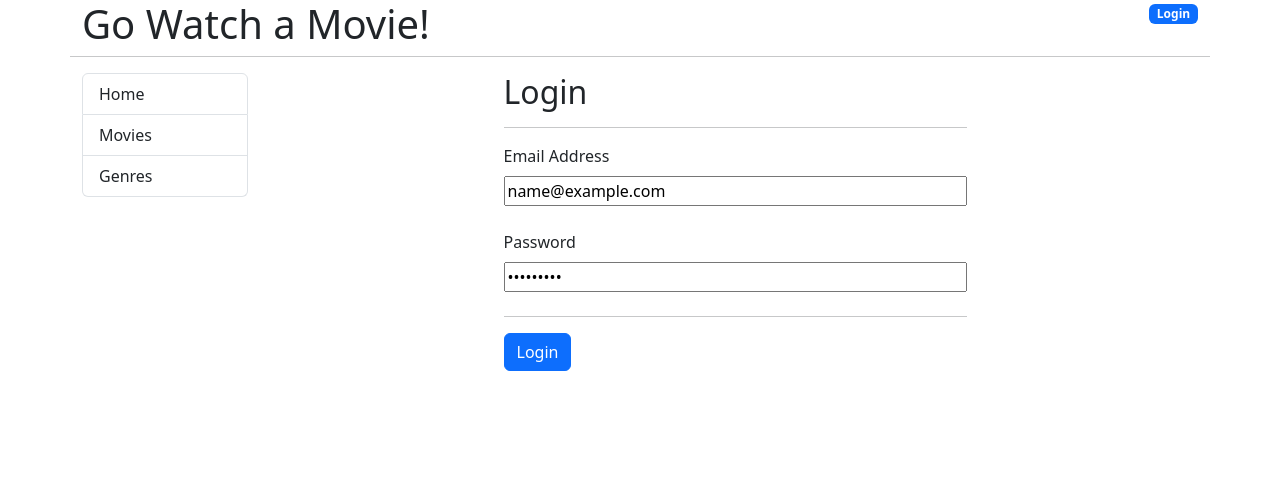
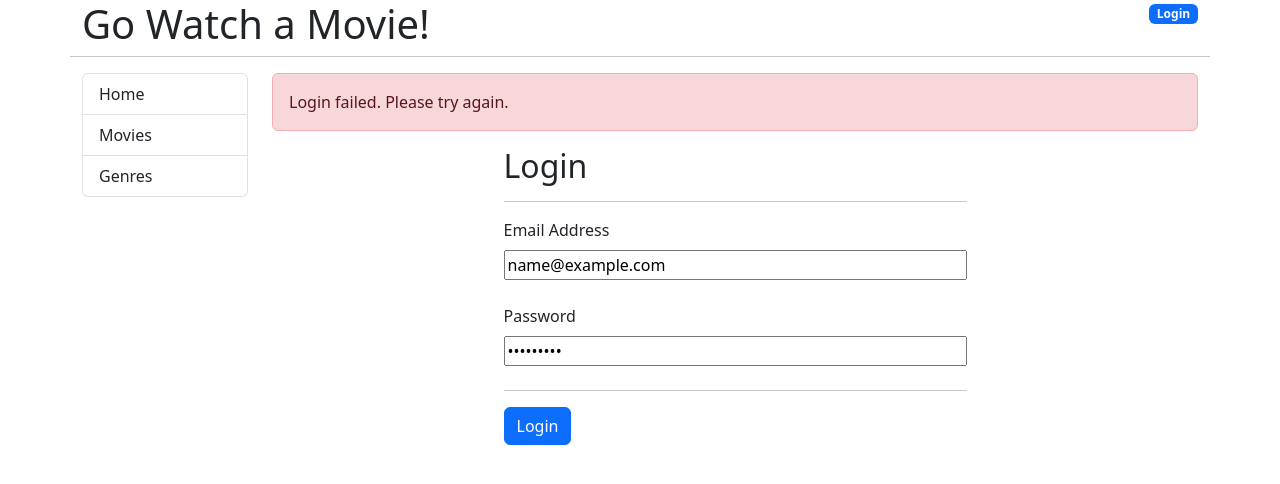
Before and after one commit to far1h/go-movies-front-end, a React (Create React App) app: page /login in a window 1280 px wide. Both pictures are taken after typing "name@example.com", "Sample123" into the empty fields and a click on the input "Login". Shown: the top 484 px of the page. Built offline with nearby package versions, Linux system fonts and the light colour scheme.

Commit message:
Add a new Alert component and navigation when logged in.

```diff
--- a/src/App.js
+++ b/src/App.js
@@ -1,8 +1,11 @@
 import { useState } from "react";
 import { Link, Outlet } from "react-router-dom";
+import Alert from "./components/Alert";
 
 function App() {
   const [jwtToken, setJwtToken] = useState("");
+  const [alertMessage, setAlertMessage] = useState("");
+  const [alertClassName, setAlertClassName] = useState("d-none");
 
   return (
     <div className="container">
@@ -68,10 +71,15 @@
           </nav>
         </div>
         <div className="col-md-10">
-          <Outlet context={{
-            jwtToken,
-            setJwtToken
-          }}/>
+          <Alert className={alertClassName} message={alertMessage} />
+          <Outlet
+            context={{
+              jwtToken,
+              setJwtToken,
+              setAlertMessage,
+              setAlertClassName,
+            }}
+          />
         </div>
       </div>
     </div>
--- /dev/null
+++ b/src/components/Alert.js
@@ -0,0 +1,9 @@
+const Alert = (props) => {
+    return (
+        <div className={"alert " + props.className} role="alert">
+            {props.message}
+        </div>
+    )
+}
+
+export default Alert;
--- a/src/components/Login.js
+++ b/src/components/Login.js
@@ -1,23 +1,29 @@
 import { useState } from "react";
 import Input from "./form/Input";
-import { useOutletContext } from "react-router-dom";
+import { useNavigate, useOutletContext } from "react-router-dom";
 
 const Login = () => {
     const [email, setEmail] = useState("");
     const [password, setPassword] = useState("");
 
     const { setJwtToken } = useOutletContext();
+    const { setAlertMessage } = useOutletContext();
+    const { setAlertClassName } = useOutletContext();
 
+    const navigate = useNavigate();
 
     const handleSubmit = (e) => {
         e.preventDefault();
 
 
         if (email === "admin@example.com" && password === "admin") {
-            alert("Login successful!");
             setJwtToken("dummy-jwt-token");
+            setAlertMessage("");
+            setAlertClassName("d-none");
+            navigate("/");
         } else {
-            alert("Invalid email or password.");
+            setAlertMessage("Login failed. Please try again.");
+            setAlertClassName("alert alert-danger");
         }
 
     }
```
